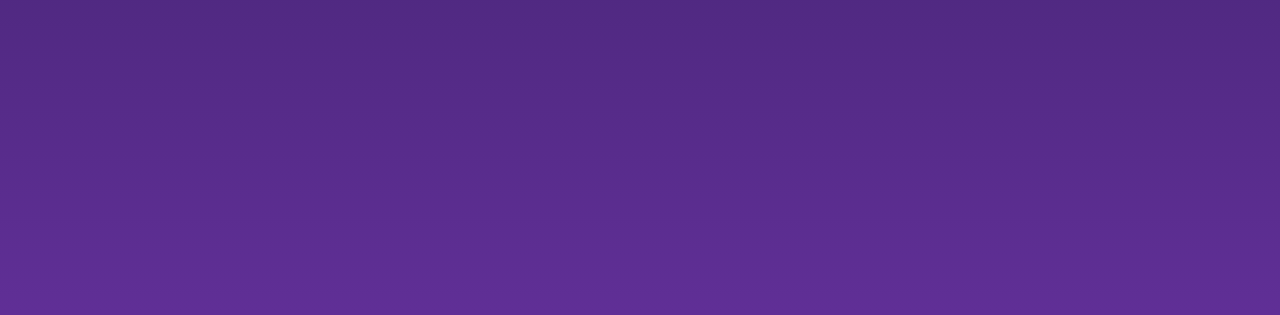
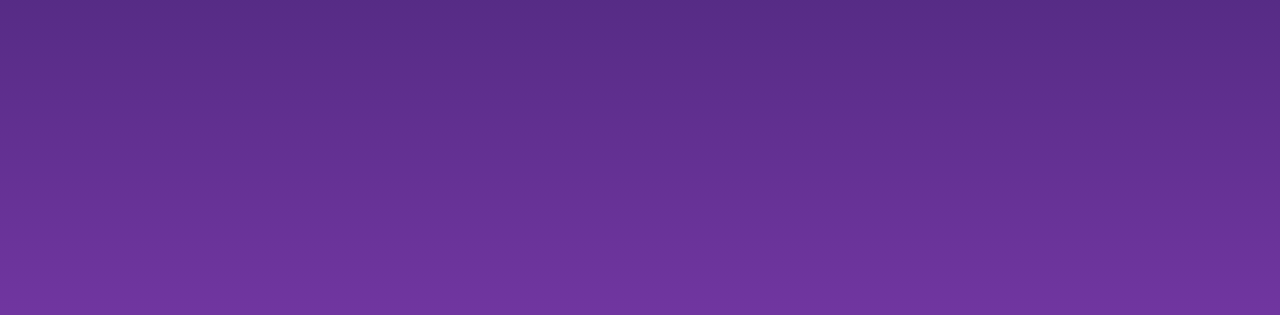
Before and after one commit to emanlapig/Tarot, a website: page index.html in a window 1280 px wide. Shown: the part 173-488 px from the top of the page. Drawn offline with Linux system fonts and the light colour scheme; files that its build step writes are made by us from their sources; files whose address does not match are found by name.

Commit message:
style tweaks

```diff
--- a/css/style.scss
+++ b/css/style.scss
@@ -7,6 +7,7 @@ body {
 	height: 100%;
 	overflow: hidden;
 	font-size: 16px;
+	background: #4b335d;
 }
 
 .page {
@@ -31,7 +32,7 @@ body {
 			right: 20px;
 		}
 		.touch-area {
-			display: block;
+			display: none;
 			position: absolute;
 			width: 100%;
 			height: 100%;
@@ -136,10 +137,12 @@ a {
 }
 
 .blue-grad {
-	/* Permalink - use to edit and share this gradient: http://colorzilla.com/gradient-editor/#482677+0,65319d+74 */
+	display: block;
+	/* Permalink - use to edit and share this gradient: http://colorzilla.com/gradient-editor/#482677+0,7939a9+74 */
 	background: #482677; /* Old browsers */
-	background: -moz-linear-gradient(top, #482677 0%, #65319d 74%); /* FF3.6-15 */
-	background: -webkit-linear-gradient(top, #482677 0%,#65319d 74%); /* Chrome10-25,Safari5.1-6 */
-	background: linear-gradient(to bottom, #482677 0%,#65319d 74%); /* W3C, IE10+, FF16+, Chrome26+, Opera12+, Safari7+ */
-	filter: progid:DXImageTransform.Microsoft.gradient( startColorstr='#482677', endColorstr='#65319d',GradientType=0 ); /* IE6-9 */
+	background: -moz-linear-gradient(top, #482677 0%, #7939a9 74%); /* FF3.6-15 */
+	background: -webkit-linear-gradient(top, #482677 0%,#7939a9 74%); /* Chrome10-25,Safari5.1-6 */
+	background: linear-gradient(to bottom, #482677 0%,#7939a9 74%); /* W3C, IE10+, FF16+, Chrome26+, Opera12+, Safari7+ */
+	filter: progid:DXImageTransform.Microsoft.gradient( startColorstr='#482677', endColorstr='#7939a9',GradientType=0 ); /* IE6-9 */
+	box-shadow: -4px 0px 10px rgba(0,0,0,0.5);
 }
--- a/js/Main.js
+++ b/js/Main.js
@@ -141,10 +141,11 @@ var V = {
 						shuffle.index = 0;
 					}
 				}, 50 );
+				$( ".touch-area" ).css( { "display": "block" } );
 				setTimeout( C.reading.bind_touch, 50*C.cards.length );
 				setTimeout( function() {
 					$( ".page.reading #done-shuffling" ).on( "click touchstart", shuffle.stack_cards ).removeClass( "hidden" ).css( { "z-index": 201 } );
-				}, 50*C.cards.length + 2000 );
+				}, 50*C.cards.length + 4000 );
 			},
 			stack_cards: function() {
 				$( ".touch-area" ).unbind();
```
Also changed, not shown: css/style.css, css/style.min.css, img/decks/back.jpg, js/Main.min.js, 1 other file.
